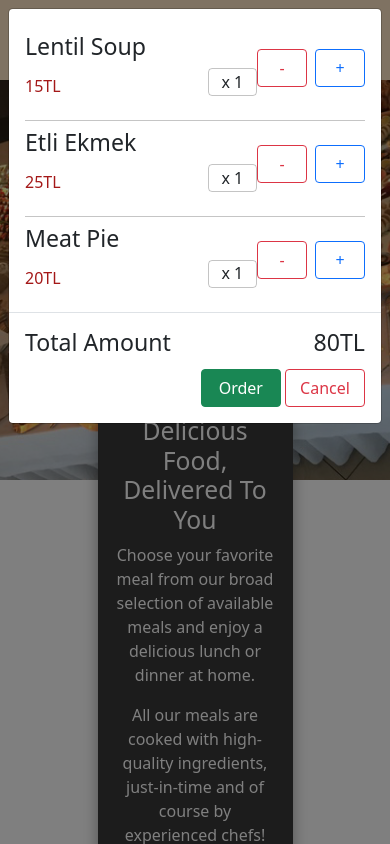
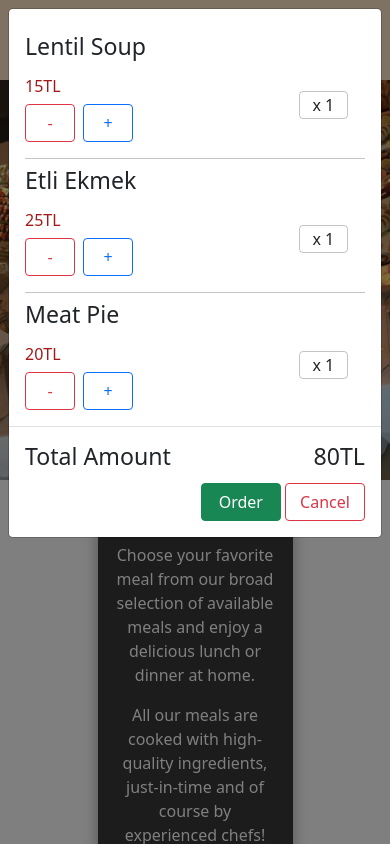
Before and after one commit to hemreozdemir/food-order, a React (Create React App) app: page / in a window 390 px wide. Shown: the top 844 px of the page. Built offline with nearby package versions, Linux system fonts and the light colour scheme.

Commit message:
shopping cart responsive view
shopping cart responsive view

```diff
--- a/src/assests/css/cart-modal.css
+++ b/src/assests/css/cart-modal.css
@@ -26,7 +26,7 @@
 }
 
 .food-info-cart {
-    width: 15rem;
+    min-width: 15rem;
     display: flex;
     justify-content: space-between;
 }
@@ -45,3 +45,14 @@
     margin-top: 1rem;
     color: #a41818;
 }
+
+@media (max-width: 576px) {
+    .cart-item {
+        position: relative;
+    }
+    .food-amount-cart {
+        position: absolute;
+        right: 5%;
+        top: 50%;
+    }
+}
--- a/src/views/Header/CartList/ListItem.js
+++ b/src/views/Header/CartList/ListItem.js
@@ -18,7 +18,7 @@ const ListItem = ({ item, changeAmount }) => {
         }
     };
     return (
-        <div className="cart-item d-flex justify-content-between">
+        <div className="cart-item d-sm-flex justify-content-between">
             <div className="food-info-cart d-flex">
                 <div className="food-properties">
                     <h3 className="food-name-cart">{item.name}</h3>
```
